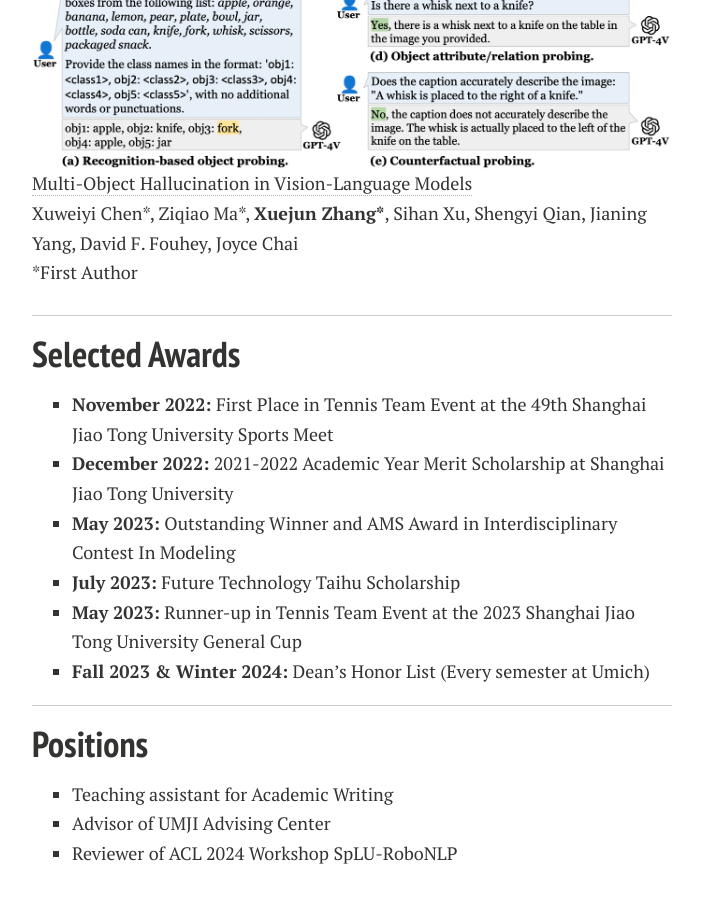
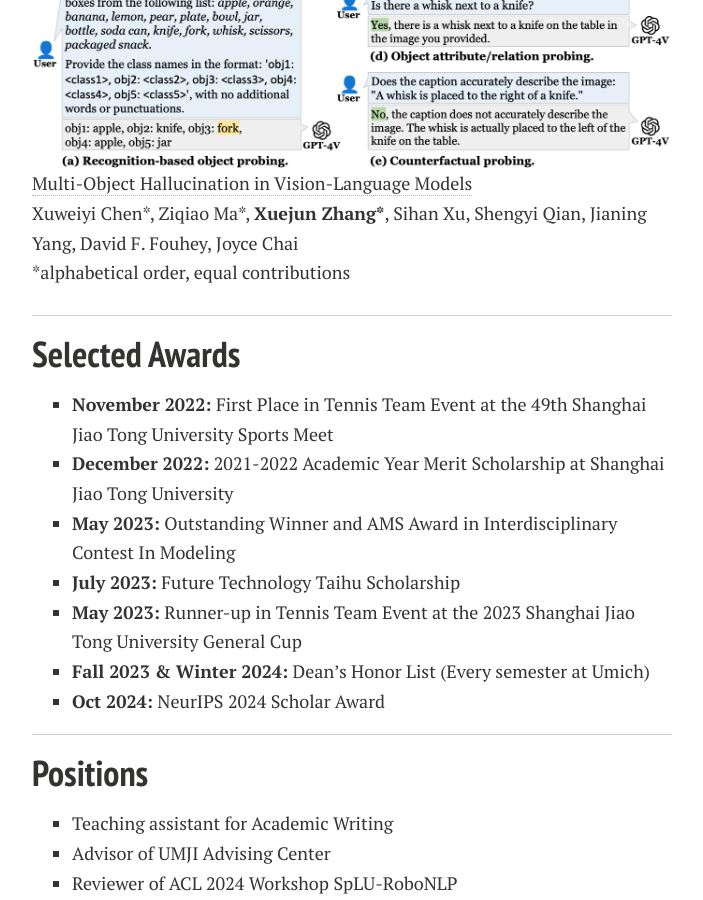
Before and after one commit to xuejunzhang2002/xuejunzhang.github.io, a Jekyll site: the page built from index.md, in a window 1280 px wide and 900 px high, scrolled down 1453 px. Shown: the whole window, without its empty margins (288-991 px from the left). Built offline with Jekyll 4.4.1, drawn with Linux system fonts in a browser that asks for light colours; nearby versions of some CDN libraries; comment, search, counter and statistics services are not loaded; a style sheet for code colours, icons or effects is not loaded; our own code applies the rules of GitHub Pages for plain Markdown files.

Commit message:
Update index.md

```diff
--- a/index.md
+++ b/index.md
@@ -46,7 +46,7 @@ I am a rising senior majoring in **Electrical and Computer Engineering** at Shan
 
 [Multi-Object Hallucination in Vision-Language Models](https://multi-object-hallucination.github.io) <br>
 Xuweiyi Chen\*, Ziqiao Ma\*, **Xuejun Zhang\***, Sihan Xu, Shengyi Qian, Jianing Yang, David F. Fouhey, Joyce Chai<br>
-*First Author
+*alphabetical order, equal contributions
 <br>
 
 ---
@@ -59,6 +59,7 @@ Xuweiyi Chen\*, Ziqiao Ma\*, **Xuejun Zhang\***, Sihan Xu, Shengyi Qian, Jianing
 - **July 2023:** Future Technology Taihu Scholarship
 - **May 2023:** Runner-up in Tennis Team Event at the 2023 Shanghai Jiao Tong University General Cup
 - **Fall 2023 & Winter 2024:** Dean's Honor List (Every semester at Umich)
+- **Oct 2024:** NeurIPS 2024 Scholar Award
 <br>
 
 ---
```
